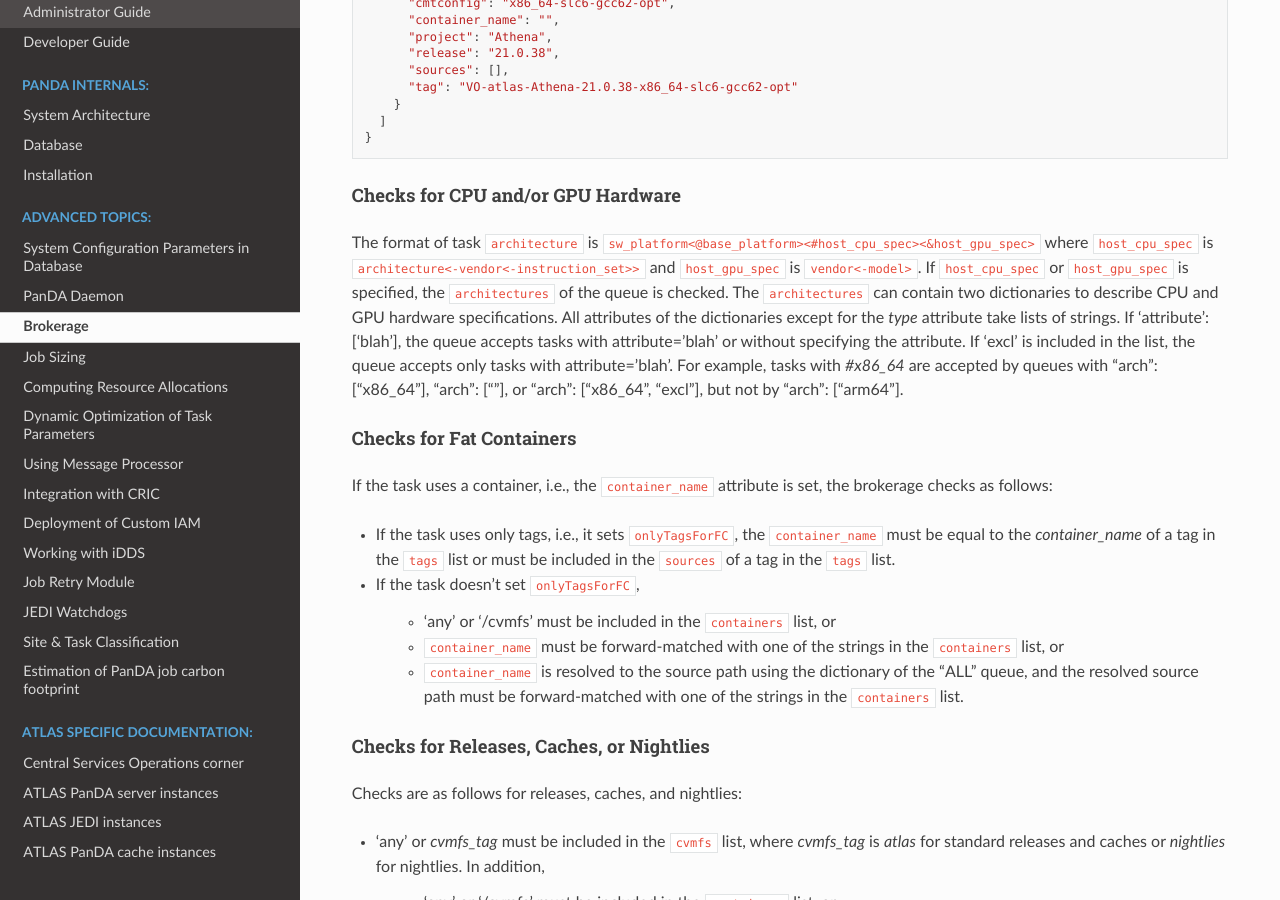
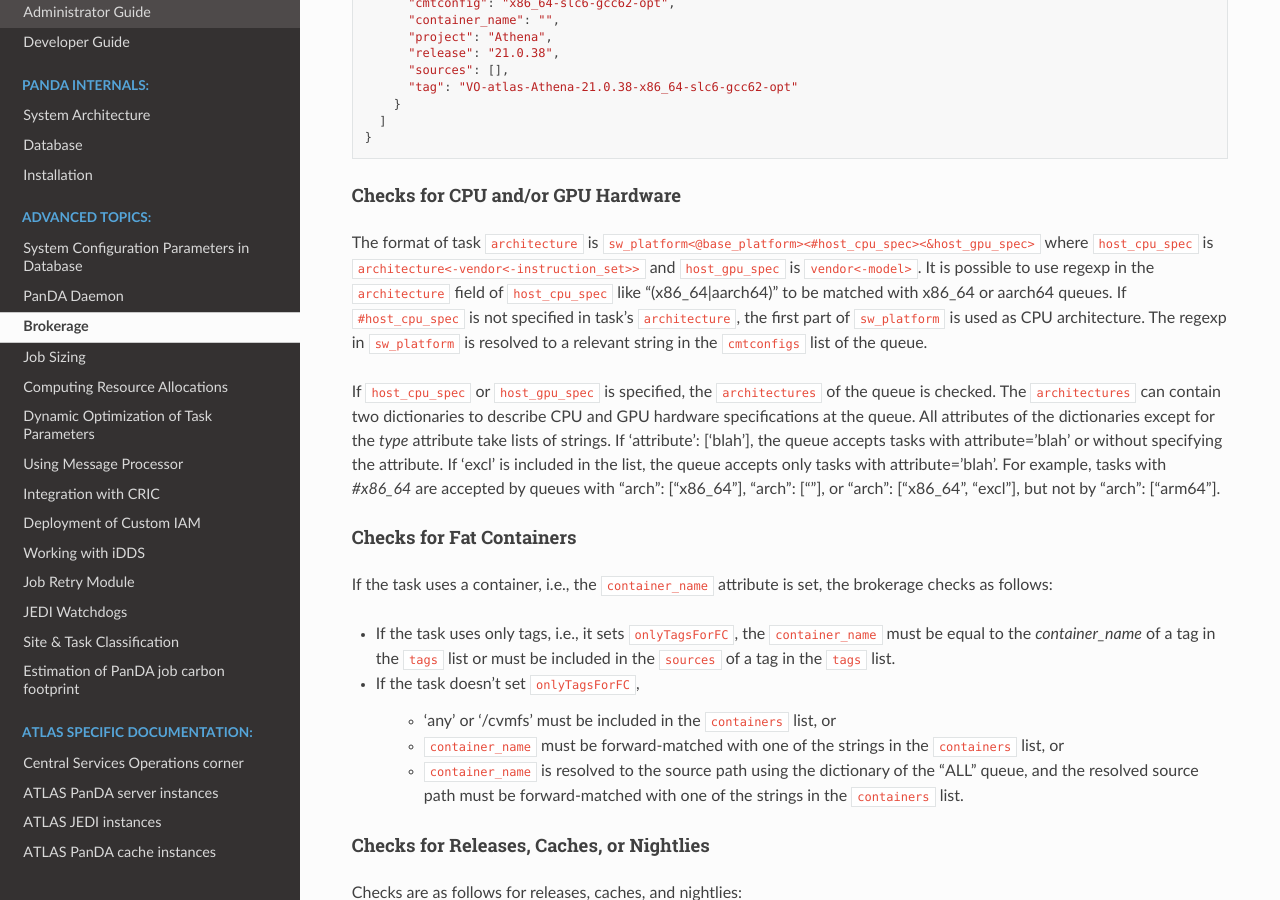
Before and after one commit to PanDAWMS/panda-docs, a Sphinx documentation site: the page built from docs/source/advanced/brokerage.rst, in a window 1280 px wide and 900 px high, scrolled down 5670 px. Built offline with Sphinx 7.4.7 and the Read the Docs theme 2.0.0, drawn with Linux system fonts in a browser that asks for light colours; pages that are not in the unit, such as notebooks, are missing from menus.

```diff
--- a/docs/source/advanced/brokerage.rst
+++ b/docs/source/advanced/brokerage.rst
@@ -340,8 +340,14 @@
 The format of task ``architecture`` is ``sw_platform<@base_platform><#host_cpu_spec><&host_gpu_spec>`` where
 ``host_cpu_spec`` is ``architecture<-vendor<-instruction_set>>`` and
 ``host_gpu_spec`` is ``vendor<-model>``.
+It is possible to use regexp in the ``architecture`` field of ``host_cpu_spec`` like "(x86_64|aarch64)" to be matched
+with x86_64 or aarch64 queues.
+If ``#host_cpu_spec`` is not specified in task's ``architecture``, the first part of ``sw_platform`` is used as
+CPU architecture.
+The regexp in ``sw_platform`` is resolved to a relevant string in the ``cmtconfigs`` list of the queue.
+
 If ``host_cpu_spec`` or ``host_gpu_spec`` is specified, the ``architectures`` of the queue is checked.
-The ``architectures`` can contain two dictionaries to describe CPU and GPU hardware specifications.
+The ``architectures`` can contain two dictionaries to describe CPU and GPU hardware specifications at the queue.
 All attributes of the
 dictionaries except for the *type* attribute take lists of strings. If 'attribute': ['blah'], the queue
 accepts tasks with attribute='blah' or without specifying the attribute. If 'excl' is included in the list,
```
